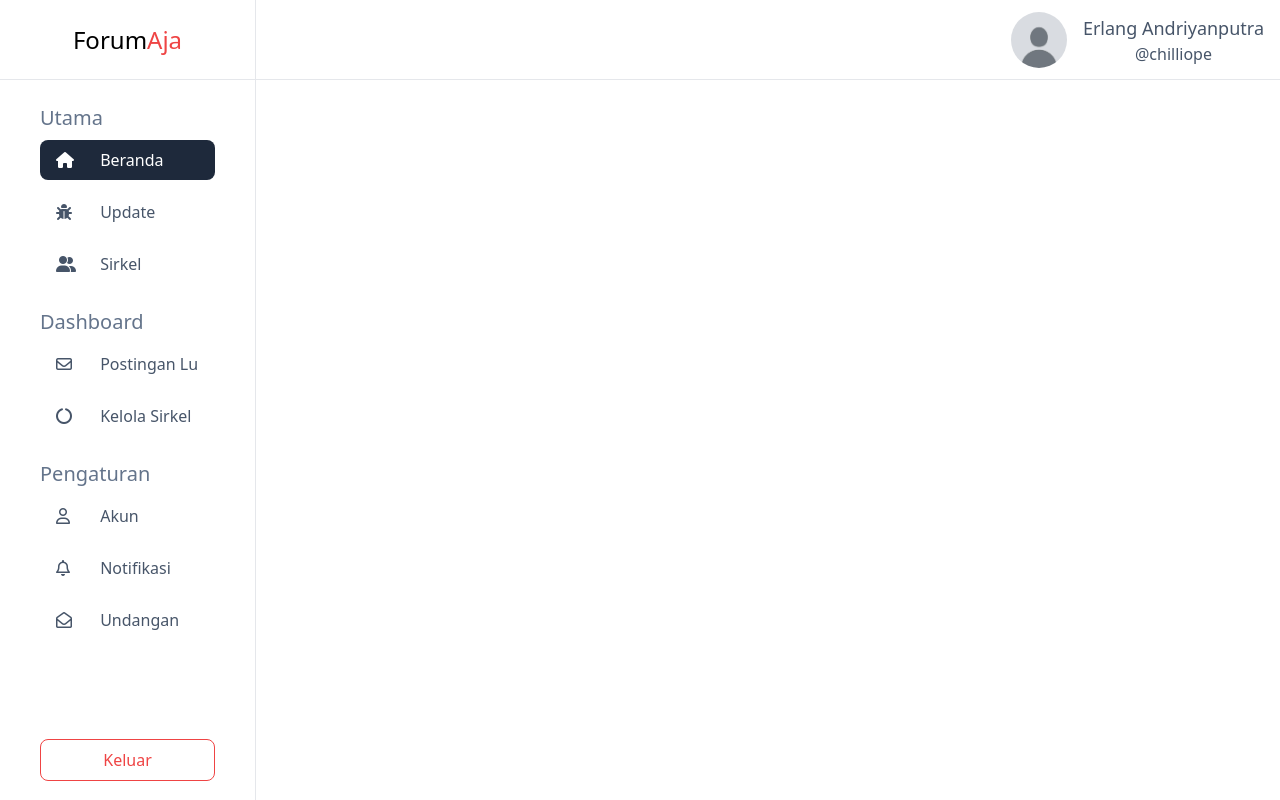
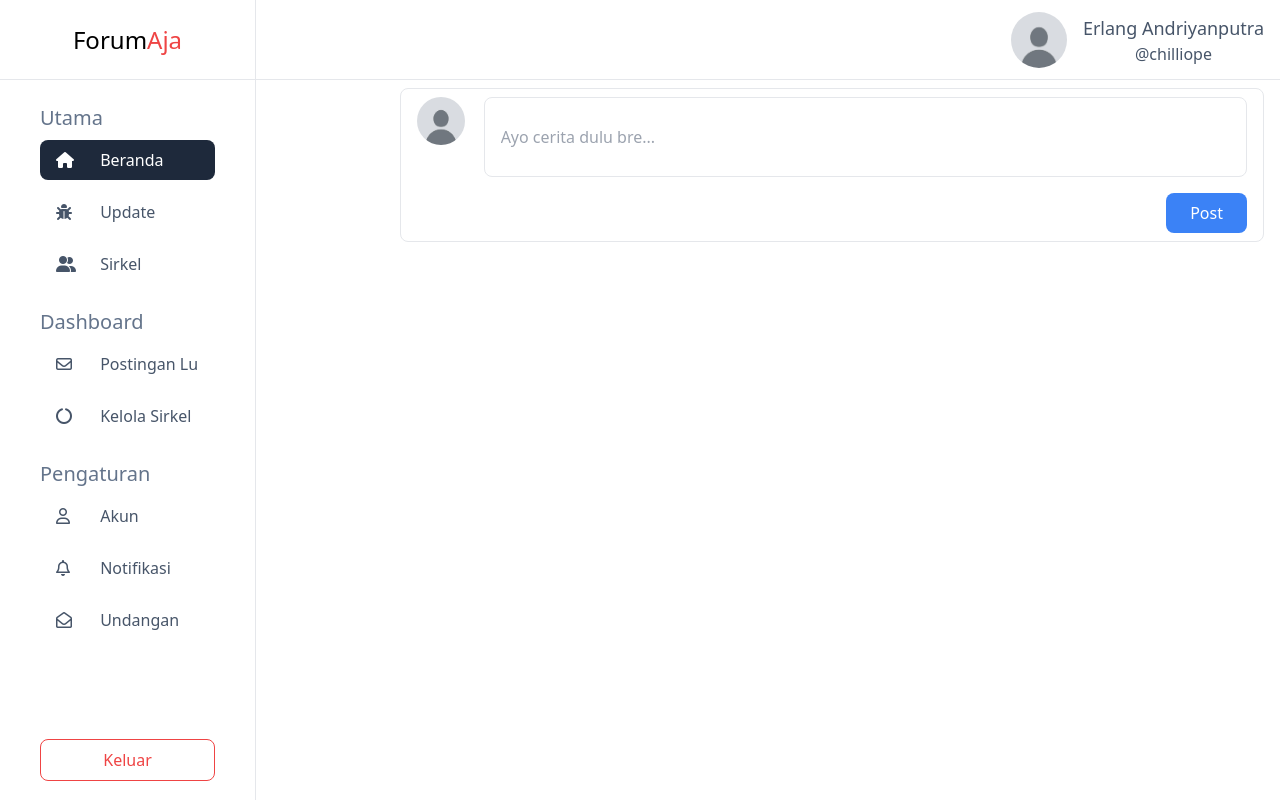
Before and after one commit to Chilliope/fe-forum-vue, a Vue app: page / in a window 1280 px wide. Built offline with nearby package versions, Linux system fonts and the light colour scheme.

Commit message:
form upload post

```diff
--- a/src/App.vue
+++ b/src/App.vue
@@ -3,7 +3,9 @@
     <SidebarComponent></SidebarComponent>
     <NavbarComponent></NavbarComponent>
   </div>
-  <router-view></router-view>
+  <div class="lg:pl-96 pl-0">
+    <router-view></router-view>
+  </div>
 </template>
 
 <script setup>
--- a/src/views/Index.vue
+++ b/src/views/Index.vue
@@ -1,3 +1,15 @@
 <template>
-
+    <div class="px-4 py-2">
+        <form action="" class="border px-4 py-2 rounded-lg flex flex-col">
+            <div class="flex gap-2">
+                <div class="w-16">
+                    <img :src="'default.jpg'" alt="" class="w-12 h-12 rounded-full">
+                </div>
+                <input type="text" class="border w-full h-20 rounded-lg px-4 outline-none" placeholder="Ayo cerita dulu bre...">
+            </div>
+            <div class="flex justify-end">
+                <button class="bg-blue-500 text-white rounded-lg px-6 py-2 mt-4">Post</button>
+            </div>
+        </form>
+    </div>
 </template>
```
